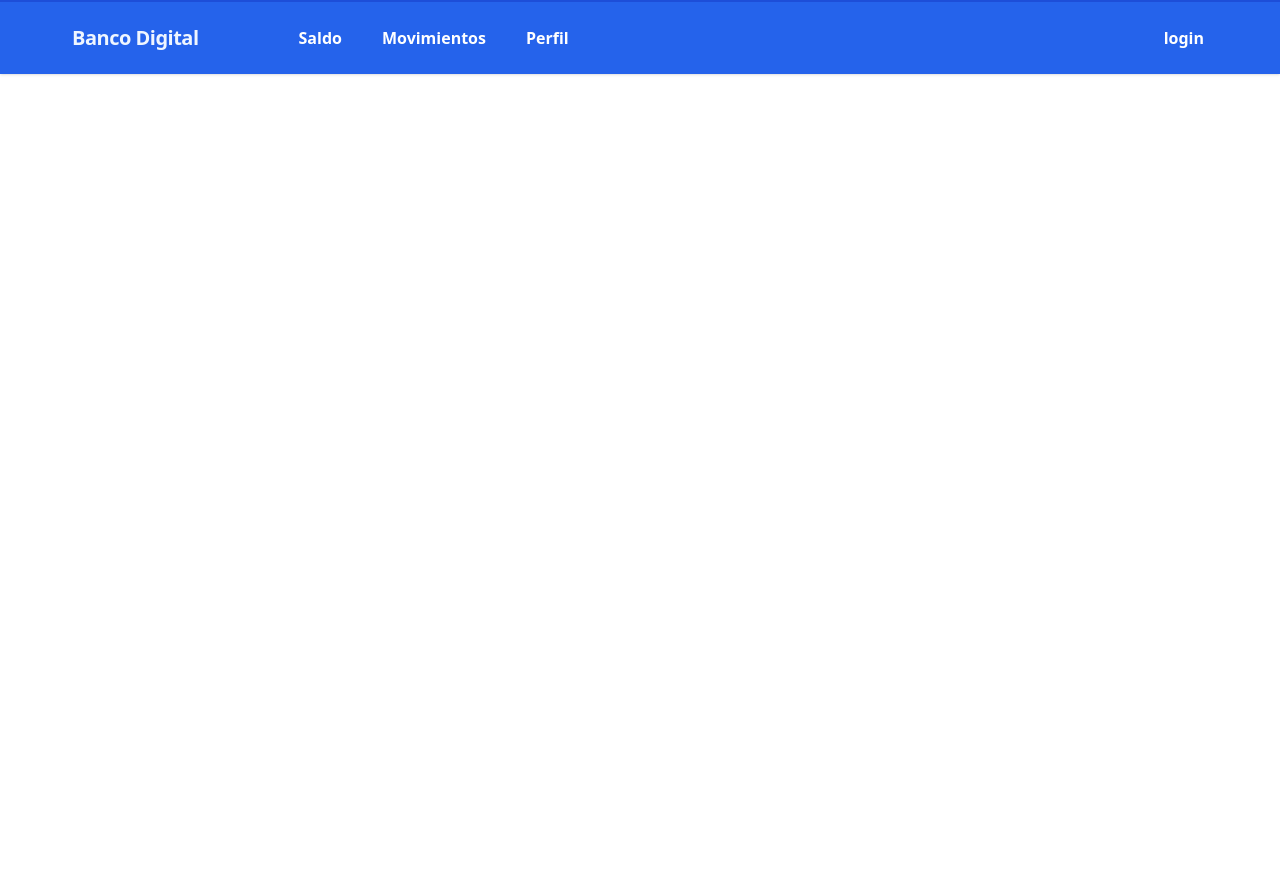
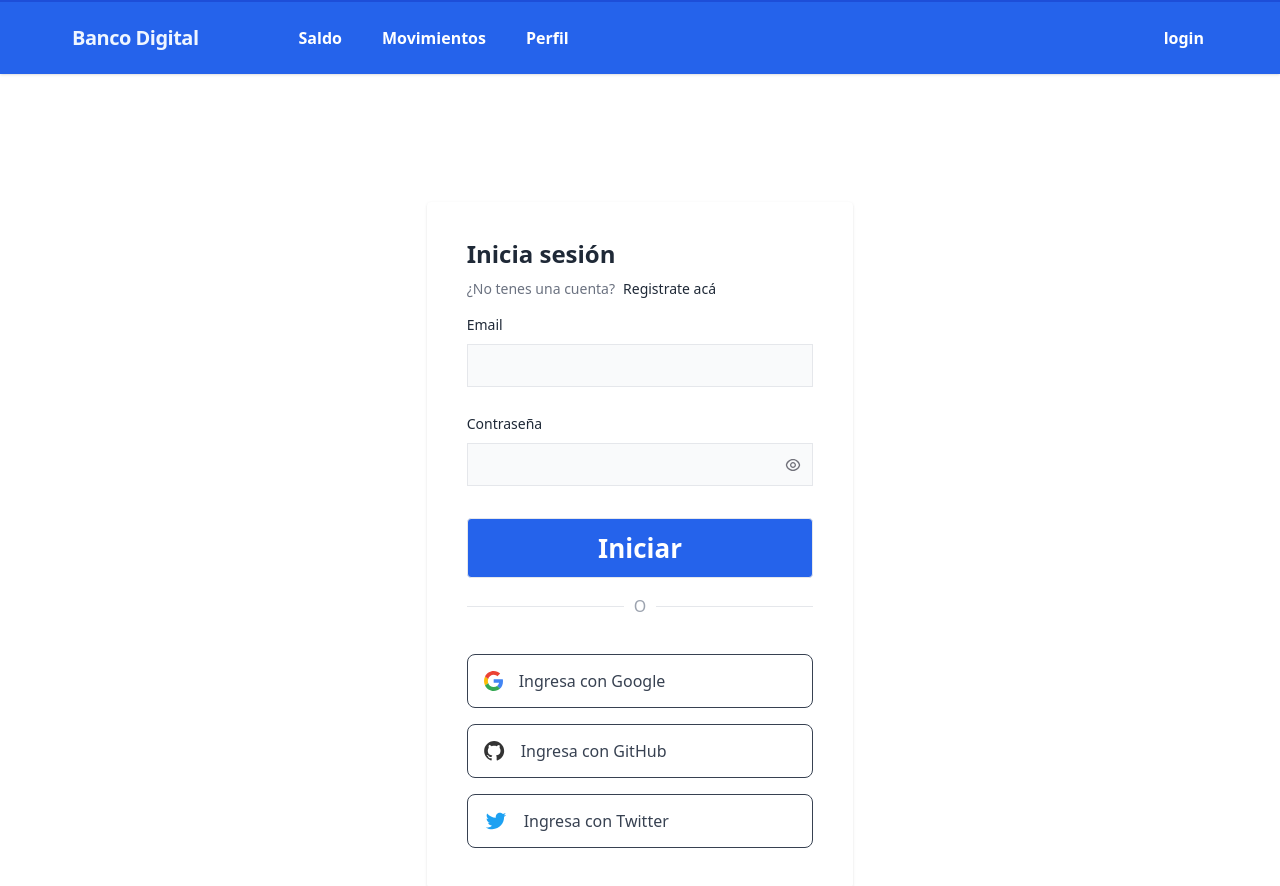
Before and after one commit to JuanMG22/Banco-Digital-Client, a React (Vite) app: page /login in a window 1280 px wide. Before the commit the page ends 800 px from the top, so only its background shows below. Built offline with nearby package versions, Linux system fonts and the light colour scheme.

Commit message:
maquetado login

```diff
--- a/src/components/Main.jsx
+++ b/src/components/Main.jsx
@@ -1,6 +1,7 @@
 import React from 'react'
 import Home from '../pages/Home'
 import UserPage from '../pages/UserPage'
+import LoginPage from '../pages/LoginPage'
 import { Route, Routes } from 'react-router-dom'
 
 const Main = () => {
@@ -9,6 +10,7 @@ const Main = () => {
       <Routes>
         <Route path='/' element={<Home />} />
         <Route path='/user' element={<UserPage />} />
+        <Route path='/login' element={<LoginPage />} />
       </Routes>
     </main>
   )
--- a/src/components/NavBar.jsx
+++ b/src/components/NavBar.jsx
@@ -47,11 +47,11 @@ const NavBar = () => {
 
           <div className='flex '>
 
-            <a
-              href='#'
+            <Link
+              to='/login'
               className=' block text-md px-4  ml-2 py-2 rounded text-white font-bold hover:text-white mt-4 hover:bg-blue-700 lg:mt-0'
             >login
-            </a>
+            </Link>
           </div>
         </div>
 
--- /dev/null
+++ b/src/pages/LoginPage.jsx
@@ -0,0 +1,160 @@
+import { Link } from 'react-router-dom'
+
+const LoginPage = () => {
+  return (
+    <section className='flex justify-center items-center'>
+      <div className='bg-white shadow rounded lg:w-1/3  md:w-1/2  p-10 mt-32'>
+
+        <p
+          tabindex='0'
+          className='focus:outline-none text-2xl font-extrabold leading-6 text-gray-800'
+        >
+          Inicia sesión
+        </p>
+        <p
+          tabindex='0'
+          className='focus:outline-none text-sm mt-4 mb-4 font-medium leading-none text-gray-500'
+        >
+          ¿No tenes una cuenta?
+          <Link
+            to='registro'
+            className='mx-2 hover:text-gray-500 focus:text-gray-500 focus:outline-none focus:underline hover:underline text-sm font-medium leading-none  text-gray-800 cursor-pointer'
+          >
+            Registrate acá
+          </Link>
+        </p>
+        <div>
+          <label
+            id='email'
+            className='text-sm font-medium leading-none text-gray-800'
+          >
+            Email
+          </label>
+          <input
+            aria-labelledby='email'
+            type='email'
+            className='bg-gray-50 border rounded.lg  text-xs font-medium leading-none text-gray-800 py-3 w-full pl-3 mt-2'
+          />
+        </div>
+        <div className='mt-6  w-full'>
+          <label
+            for='pass'
+            className='text-sm font-medium leading-none text-gray-800'
+          >
+            Contraseña
+          </label>
+          <div className='relative flex items-center justify-center'>
+            <input
+              id='pass'
+              type='password'
+              className='bg-gray-50 border rounded.lg  text-xs font-medium leading-none text-gray-800 py-3 w-full pl-3 mt-2'
+            />
+            <div className='absolute right-0 mt-2 mr-3 cursor-pointer'>
+              <svg
+                width='16'
+                height='16'
+                viewBox='0 0 16 16'
+                fill='none'
+                xmlns='http://www.w3.org/2000/svg'
+              >
+                <path
+                  d='M7.99978 2C11.5944 2 14.5851 4.58667 15.2124 8C14.5858 11.4133 11.5944 14 7.99978 14C4.40511 14 1.41444 11.4133 0.787109 8C1.41378 4.58667 4.40511 2 7.99978 2ZM7.99978 12.6667C9.35942 12.6664 10.6787 12.2045 11.7417 11.3568C12.8047 10.509 13.5484 9.32552 13.8511 8C13.5473 6.67554 12.8031 5.49334 11.7402 4.64668C10.6773 3.80003 9.35864 3.33902 7.99978 3.33902C6.64091 3.33902 5.32224 3.80003 4.25936 4.64668C3.19648 5.49334 2.45229 6.67554 2.14844 8C2.45117 9.32552 3.19489 10.509 4.25787 11.3568C5.32085 12.2045 6.64013 12.6664 7.99978 12.6667ZM7.99978 11C7.20413 11 6.44106 10.6839 5.87846 10.1213C5.31585 9.55871 4.99978 8.79565 4.99978 8C4.99978 7.20435 5.31585 6.44129 5.87846 5.87868C6.44106 5.31607 7.20413 5 7.99978 5C8.79543 5 9.55849 5.31607 10.1211 5.87868C10.6837 6.44129 10.9998 7.20435 10.9998 8C10.9998 8.79565 10.6837 9.55871 10.1211 10.1213C9.55849 10.6839 8.79543 11 7.99978 11ZM7.99978 9.66667C8.4418 9.66667 8.86573 9.49107 9.17829 9.17851C9.49085 8.86595 9.66644 8.44203 9.66644 8C9.66644 7.55797 9.49085 7.13405 9.17829 6.82149C8.86573 6.50893 8.4418 6.33333 7.99978 6.33333C7.55775 6.33333 7.13383 6.50893 6.82126 6.82149C6.5087 7.13405 6.33311 7.55797 6.33311 8C6.33311 8.44203 6.5087 8.86595 6.82126 9.17851C7.13383 9.49107 7.55775 9.66667 7.99978 9.66667Z'
+                  fill='#71717A'
+                />
+              </svg>
+            </div>
+          </div>
+        </div>
+        <div className='mt-8'>
+          <button className='focus:ring-2 focus:ring-offset-2 focus:ring-indigo-700  font-semibold leading-none text-white focus:outline-none bg-blue-600 border rounded hover:bg-purple-600 py-4 w-full text-md'>
+            Iniciar
+          </button>
+        </div>
+        <div className='w-full flex items-center justify-between py-5'>
+          <hr className='w-full bg-gray-400' />
+          <p className='text-base font-medium leading-4 px-2.5 text-gray-400'>
+            O
+          </p>
+          <hr className='w-full bg-gray-400' />
+        </div>
+        <button
+          aria-label='Ingresa con Google'
+          className='focus:outline-none focus:ring-2 focus:ring-offset-1 focus:ring-gray-700 py-3.5 px-4 border rounded-lg border-gray-700 flex items-center w-full mt-5'
+        >
+          <svg
+            width='19'
+            height='20'
+            viewBox='0 0 19 20'
+            fill='none'
+            xmlns='http://www.w3.org/2000/svg'
+          >
+            <path
+              d='M18.9892 10.1871C18.9892 9.36767 18.9246 8.76973 18.7847 8.14966H9.68848V11.848H15.0277C14.9201 12.767 14.3388 14.1512 13.047 15.0812L13.0289 15.205L15.905 17.4969L16.1042 17.5173C17.9342 15.7789 18.9892 13.221 18.9892 10.1871Z'
+              fill='#4285F4'
+            />
+            <path
+              d='M9.68813 19.9314C12.3039 19.9314 14.4999 19.0455 16.1039 17.5174L13.0467 15.0813C12.2286 15.6682 11.1306 16.0779 9.68813 16.0779C7.12612 16.0779 4.95165 14.3395 4.17651 11.9366L4.06289 11.9465L1.07231 14.3273L1.0332 14.4391C2.62638 17.6946 5.89889 19.9314 9.68813 19.9314Z'
+              fill='#34A853'
+            />
+            <path
+              d='M4.17667 11.9366C3.97215 11.3165 3.85378 10.6521 3.85378 9.96562C3.85378 9.27905 3.97215 8.6147 4.16591 7.99463L4.1605 7.86257L1.13246 5.44363L1.03339 5.49211C0.37677 6.84302 0 8.36005 0 9.96562C0 11.5712 0.37677 13.0881 1.03339 14.4391L4.17667 11.9366Z'
+              fill='#FBBC05'
+            />
+            <path
+              d='M9.68807 3.85336C11.5073 3.85336 12.7344 4.66168 13.4342 5.33718L16.1684 2.59107C14.4892 0.985496 12.3039 0 9.68807 0C5.89885 0 2.62637 2.23672 1.0332 5.49214L4.16573 7.99466C4.95162 5.59183 7.12608 3.85336 9.68807 3.85336Z'
+              fill='#EB4335'
+            />
+          </svg>
+          <p className='text-base font-medium ml-4 text-gray-700'>
+            Ingresa con Google
+          </p>
+        </button>
+        <button
+          aria-label='Ingresa con GitHub'
+          className='focus:outline-none  focus:ring-2 focus:ring-offset-1 focus:ring-gray-700 py-3.5 px-4 border rounded-lg border-gray-700 flex items-center w-full mt-4'
+        >
+          <svg
+            width='21'
+            height='20'
+            viewBox='0 0 21 20'
+            fill='none'
+            xmlns='http://www.w3.org/2000/svg'
+          >
+            <path
+              d='M10.1543 0C4.6293 0 0.154298 4.475 0.154298 10C0.153164 12.0993 0.813112 14.1456 2.04051 15.8487C3.26792 17.5517 5.00044 18.8251 6.9923 19.488C7.4923 19.575 7.6793 19.275 7.6793 19.012C7.6793 18.775 7.6663 17.988 7.6663 17.15C5.1543 17.613 4.5043 16.538 4.3043 15.975C4.1913 15.687 3.7043 14.8 3.2793 14.562C2.9293 14.375 2.4293 13.912 3.2663 13.9C4.0543 13.887 4.6163 14.625 4.8043 14.925C5.7043 16.437 7.1423 16.012 7.7163 15.75C7.8043 15.1 8.0663 14.663 8.3543 14.413C6.1293 14.163 3.8043 13.3 3.8043 9.475C3.8043 8.387 4.1913 7.488 4.8293 6.787C4.7293 6.537 4.3793 5.512 4.9293 4.137C4.9293 4.137 5.7663 3.875 7.6793 5.163C8.49336 4.93706 9.33447 4.82334 10.1793 4.825C11.0293 4.825 11.8793 4.937 12.6793 5.162C14.5913 3.862 15.4293 4.138 15.4293 4.138C15.9793 5.513 15.6293 6.538 15.5293 6.788C16.1663 7.488 16.5543 8.375 16.5543 9.475C16.5543 13.313 14.2173 14.163 11.9923 14.413C12.3543 14.725 12.6673 15.325 12.6673 16.263C12.6673 17.6 12.6543 18.675 12.6543 19.013C12.6543 19.275 12.8423 19.587 13.3423 19.487C15.3273 18.8168 17.0522 17.541 18.2742 15.8392C19.4962 14.1373 20.1537 12.0951 20.1543 10C20.1543 4.475 15.6793 0 10.1543 0Z'
+              fill='#333333'
+            />
+          </svg>
+
+          <p className='text-base font-medium ml-4 text-gray-700'>
+            Ingresa con GitHub
+          </p>
+        </button>
+        <button
+          aria-label='Ingresa con Twitter'
+          className='focus:outline-none  focus:ring-2 focus:ring-offset-1 focus:ring-gray-700 py-3.5 px-4 border rounded-lg border-gray-700 flex items-center w-full mt-4'
+        >
+          <svg
+            width='24'
+            height='24'
+            viewBox='0 0 24 24'
+            fill='none'
+            xmlns='http://www.w3.org/2000/svg'
+          >
+            <path
+              d='M22.1623 5.656C21.3989 5.9937 20.5893 6.21548 19.7603 6.314C20.634 5.79144 21.288 4.96902 21.6003 4C20.7803 4.488 19.8813 4.83 18.9443 5.015C18.3149 4.34158 17.4807 3.89497 16.5713 3.74459C15.6618 3.59421 14.7282 3.74849 13.9156 4.18346C13.1029 4.61842 12.4567 5.30969 12.0774 6.1498C11.6981 6.9899 11.607 7.93178 11.8183 8.829C10.1554 8.74566 8.52863 8.31353 7.04358 7.56067C5.55854 6.80781 4.24842 5.75105 3.1983 4.459C2.82659 5.09745 2.63125 5.82323 2.6323 6.562C2.6323 8.012 3.3703 9.293 4.4923 10.043C3.82831 10.0221 3.17893 9.84278 2.5983 9.52V9.572C2.5985 10.5377 2.93267 11.4736 3.54414 12.2211C4.15562 12.9685 5.00678 13.4815 5.9533 13.673C5.33691 13.84 4.6906 13.8647 4.0633 13.745C4.33016 14.5762 4.8503 15.3032 5.55089 15.8241C6.25147 16.345 7.09742 16.6338 7.9703 16.65C7.10278 17.3313 6.10947 17.835 5.04718 18.1322C3.98488 18.4294 2.87442 18.5143 1.7793 18.382C3.69099 19.6114 5.91639 20.2641 8.1893 20.262C15.8823 20.262 20.0893 13.889 20.0893 8.362C20.0893 8.182 20.0843 8 20.0763 7.822C20.8952 7.23017 21.6019 6.49702 22.1633 5.657L22.1623 5.656Z'
+              fill='#1DA1F2'
+            />
+          </svg>
+
+          <p className='text-base font-medium ml-4 text-gray-700'>
+            Ingresa con Twitter
+          </p>
+        </button>
+
+      </div>
+    </section>
+  )
+}
+
+export default LoginPage
```
